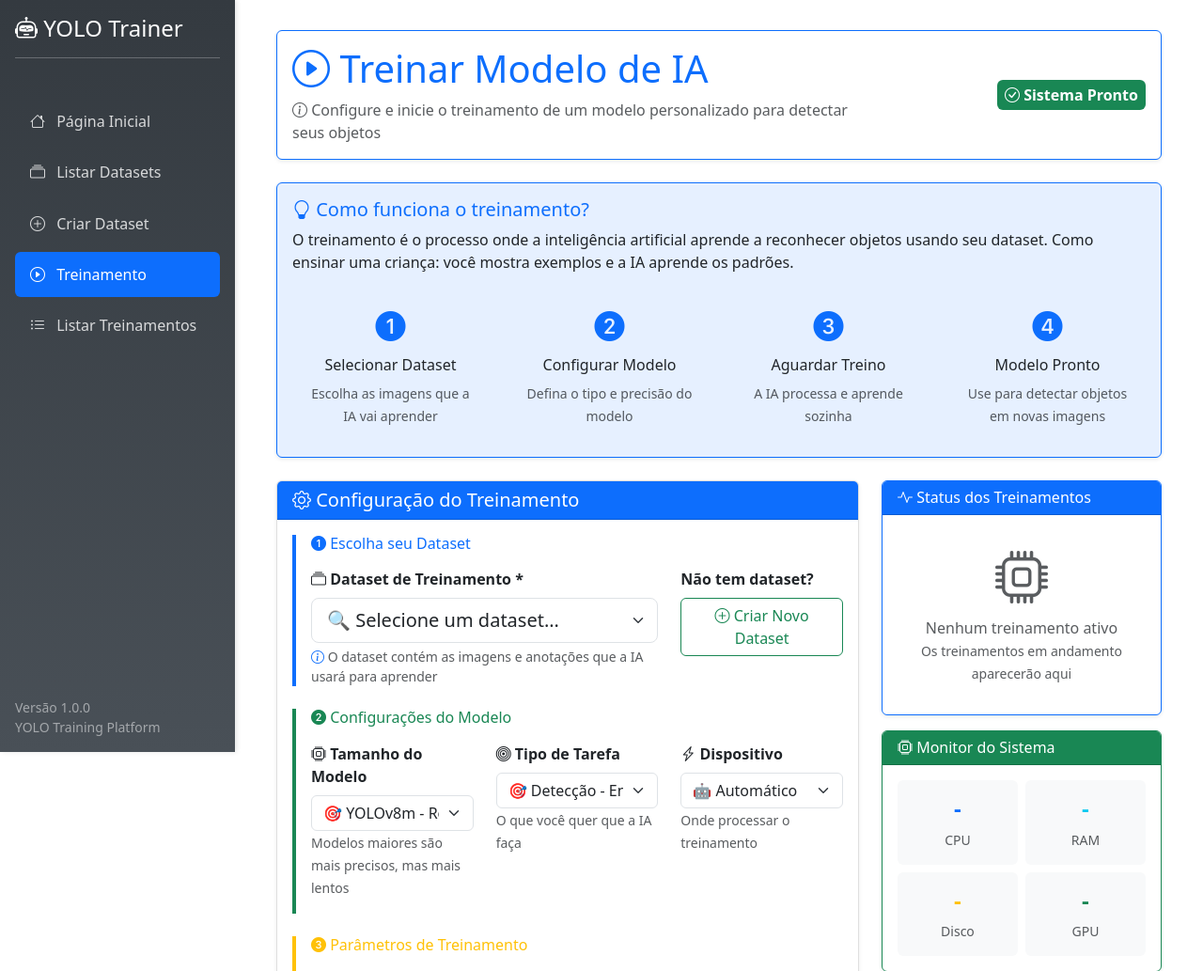
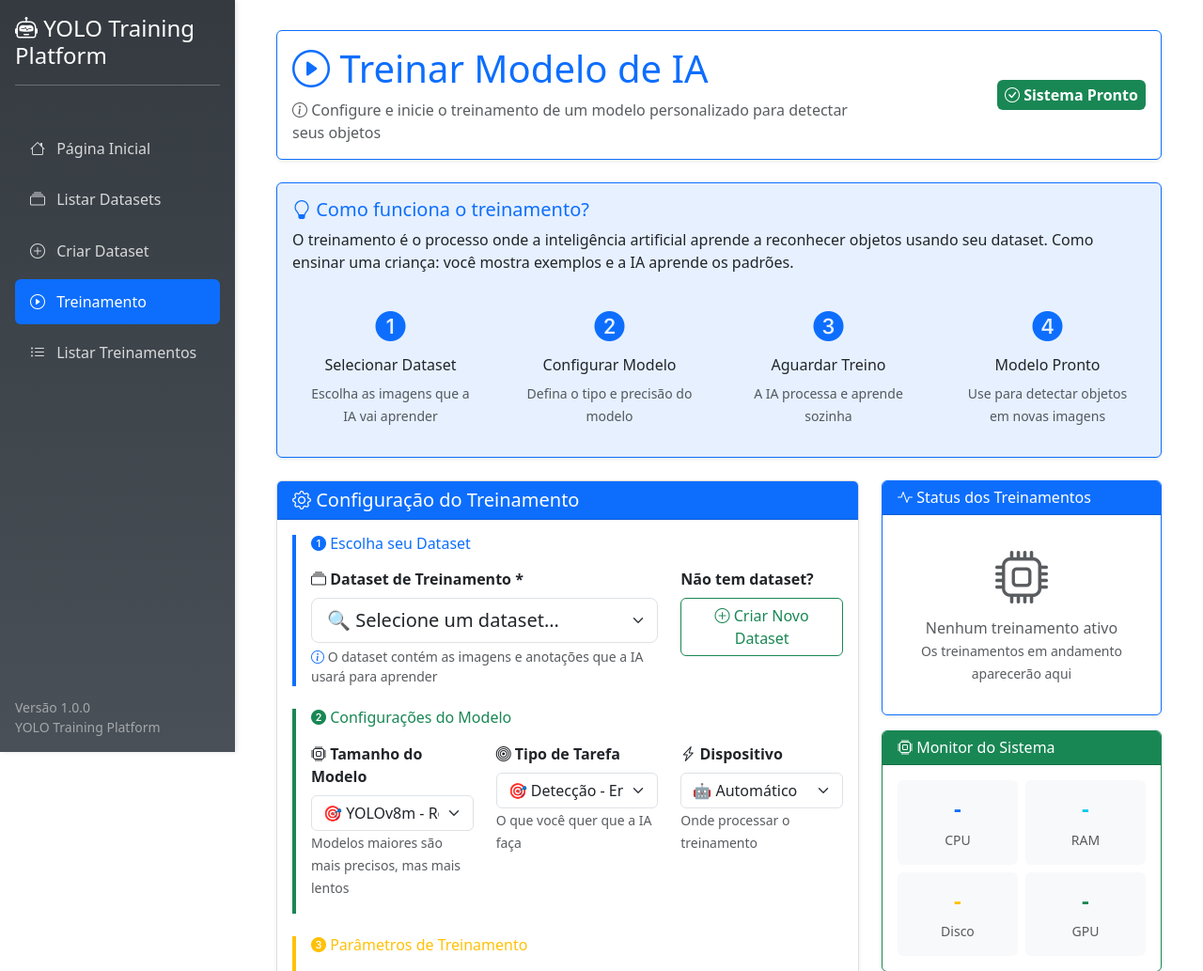
Before and after one commit to rafaelmarinatoassis/yolo-training-platform, a Flask app: page /train in a window 1280 px wide. Shown: the top 1033 px of the page at 94% size. Run offline with Flask 3, Linux system fonts and the light colour scheme; data that the repository does not hold is empty; some libraries are stand-ins or nearby versions.

Commit message:
refactor: update title references from "YOLO Trainer" to "YOLO Training Platform" across multiple templates

```diff
--- a/app/templates/base.html
+++ b/app/templates/base.html
@@ -3,7 +3,7 @@
 <head>
     <meta charset="UTF-8">
     <meta name="viewport" content="width=device-width, initial-scale=1.0">
-    <title>{% block title %}YOLO Trainer{% endblock %}</title>
+    <title>{% block title %}YOLO Training Platform{% endblock %}</title>
 
     <!-- Bootstrap CSS -->
     <link href="https://cdn.jsdelivr.net/npm/bootstrap@5.3.0/dist/css/bootstrap.min.css" rel="stylesheet">
@@ -102,7 +102,7 @@
         <div class="mb-4">
             <h4 class="text-white">
                 <i class="bi bi-robot"></i>
-                YOLO Trainer
+                YOLO Training Platform
             </h4>
             <hr class="text-white">
         </div>
--- a/app/templates/create_dataset.html
+++ b/app/templates/create_dataset.html
@@ -1,6 +1,6 @@
 {% extends "base.html" %}
 
-{% block title %}Criar Novo Dataset - YOLO Trainer{% endblock %}
+{% block title %}Criar Novo Dataset - YOLO Training Platform{% endblock %}
 
 {% block extra_css %}
 <style>
--- a/app/templates/datasets.html
+++ b/app/templates/datasets.html
@@ -1,6 +1,6 @@
 {% extends "base.html" %}
 
-{% block title %}Datasets - YOLO Trainer{% endblock %}
+{% block title %}Datasets - YOLO Training Platform{% endblock %}
 
 {% block content %}
 <div class="container-fluid">
--- a/app/templates/index.html
+++ b/app/templates/index.html
@@ -1,6 +1,6 @@
 {% extends "base.html" %}
 
-{% block title %}Página Inicial - YOLO Trainer{% endblock %}
+{% block title %}Página Inicial - YOLO Training Platform{% endblock %}
 
 {% block content %}
 <div class="container-fluid">
--- a/app/templates/train.html
+++ b/app/templates/train.html
@@ -1,6 +1,6 @@
 {% extends "base.html" %}
 
-{% block title %}Treinar Modelo de IA - YOLO Trainer{% endblock %}
+{% block title %}Treinar Modelo de IA - YOLO Training Platform{% endblock %}
 
 {% block content %}
 <div class="container-fluid">
--- a/app/templates/training_details.html
+++ b/app/templates/training_details.html
@@ -1,6 +1,6 @@
 {% extends "base.html" %}
 
-{% block title %}Acompanhar Treinamento - YOLO Trainer{% endblock %}
+{% block title %}Acompanhar Treinamento - YOLO Training Platform{% endblock %}
 
 {% block extra_css %}
 <style>
--- a/app/templates/trainings.html
+++ b/app/templates/trainings.html
@@ -1,6 +1,6 @@
 {% extends "base.html" %}
 
-{% block title %}Treinamentos - YOLO Trainer{% endblock %}
+{% block title %}Treinamentos - YOLO Training Platform{% endblock %}
 
 {% block content %}
 <div class="container-fluid">
```
Also changed, not shown: README.md.
